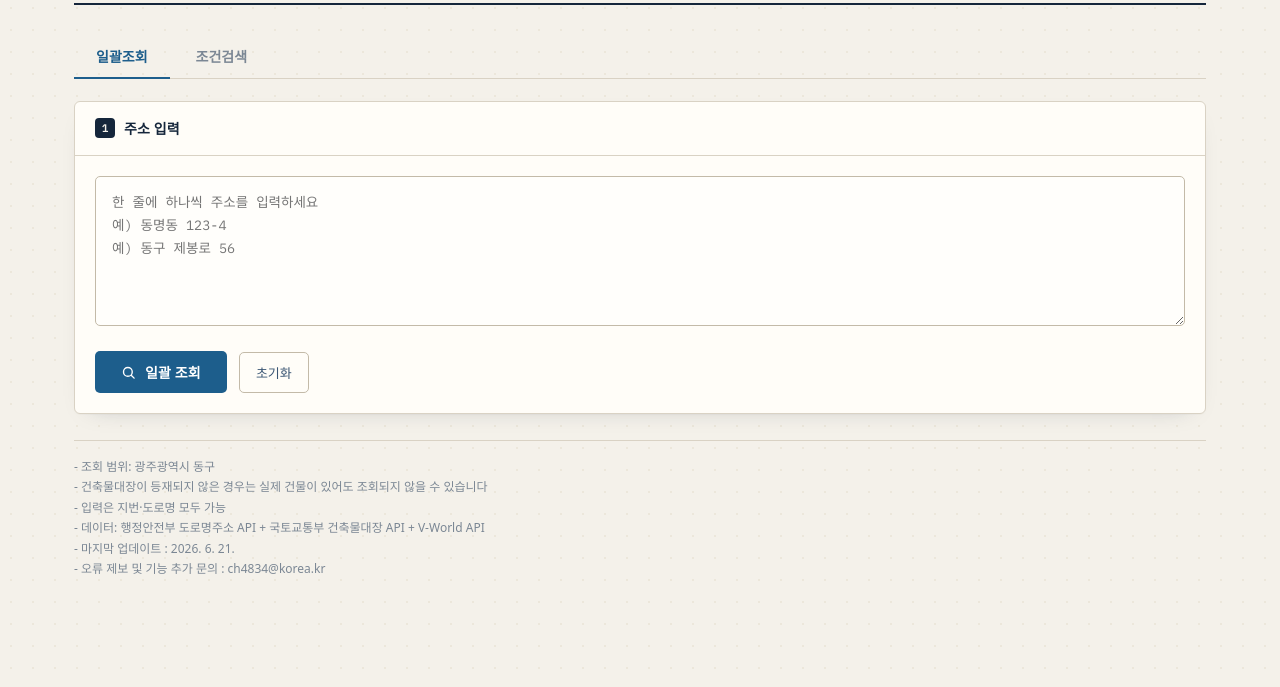
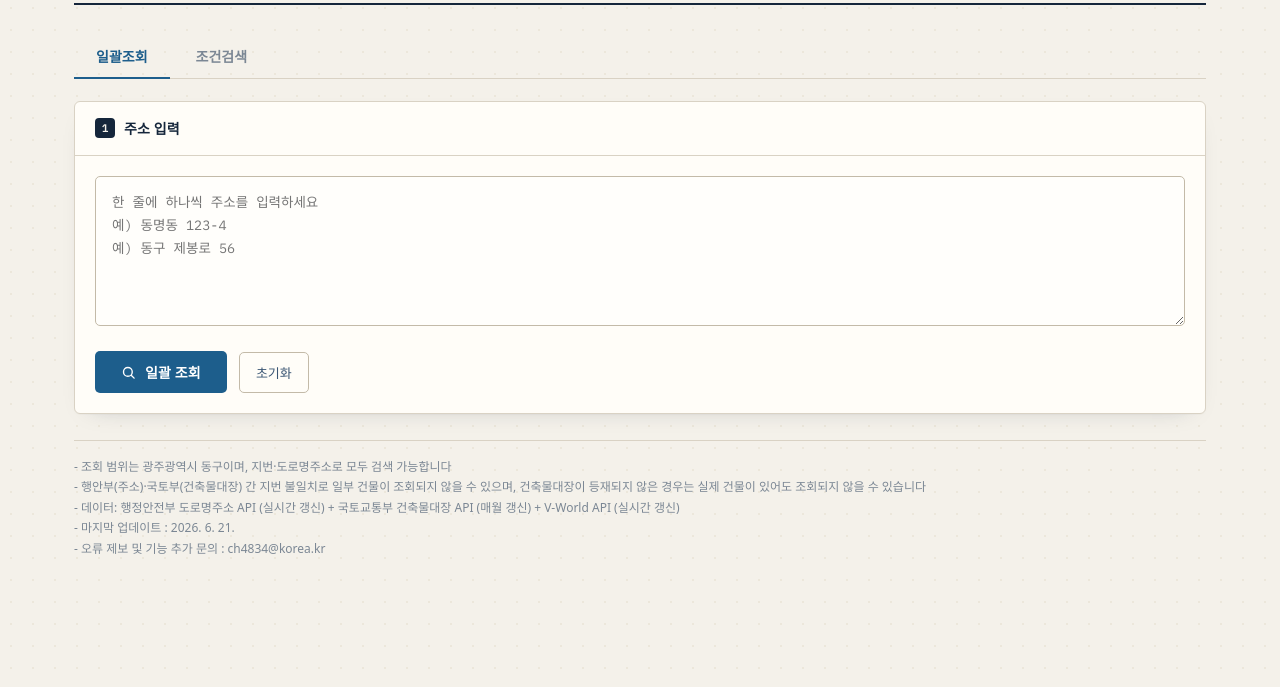
Before and after one commit to lch854053/donggu-building, a website: page index.html in a window 1280 px wide. Shown: the part 113-800 px from the top of the page. Drawn offline with Linux system fonts and the light colour scheme; a web font is replaced by a local one.

Commit message:
Update index.html

```diff
--- a/index.html
+++ b/index.html
@@ -441,10 +441,9 @@
   </div><!-- /tab-cond -->
 
   <div class="footnote">
-    - 조회 범위: 광주광역시 동구<br>
-    - 건축물대장이 등재되지 않은 경우는 실제 건물이 있어도 조회되지 않을 수 있습니다<br>
-    - 입력은 지번·도로명 모두 가능<br>
-    - 데이터: 행정안전부 도로명주소 API + 국토교통부 건축물대장 API + V-World API<br>
+    - 조회 범위는 광주광역시 동구이며, 지번·도로명주소로 모두 검색 가능합니다<br>
+    - 행안부(주소)·국토부(건축물대장) 간 지번 불일치로 일부 건물이 조회되지 않을 수 있으며, 건축물대장이 등재되지 않은 경우는 실제 건물이 있어도 조회되지 않을 수 있습니다<br>
+    - 데이터: 행정안전부 도로명주소 API (실시간 갱신) + 국토교통부 건축물대장 API (매월 갱신) + V-World API (실시간 갱신)<br>
     - 마지막 업데이트 : 2026. 6. 21.<br>
     - 오류 제보 및 기능 추가 문의 : ch4834@korea.kr
   </div>
```
